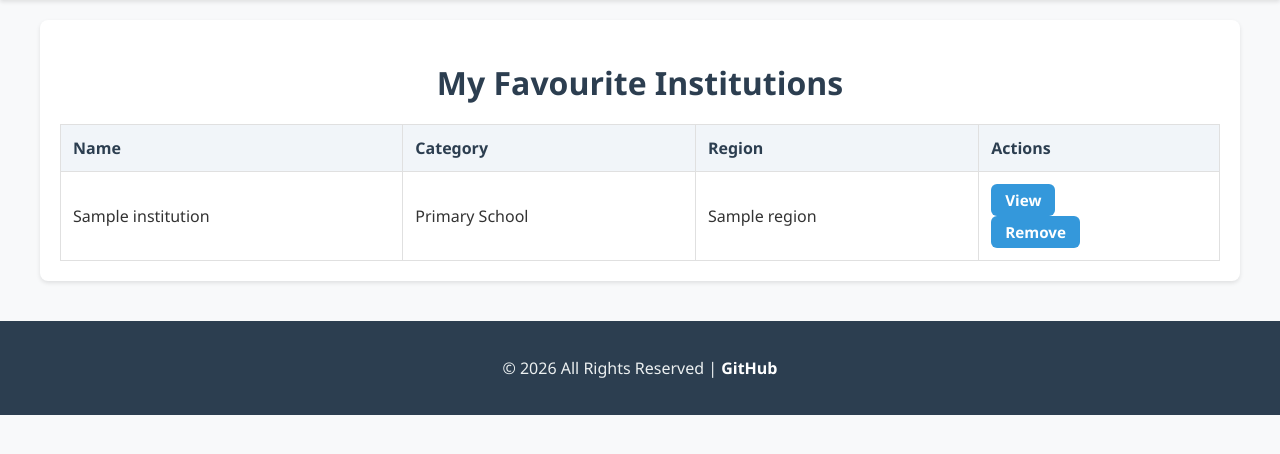
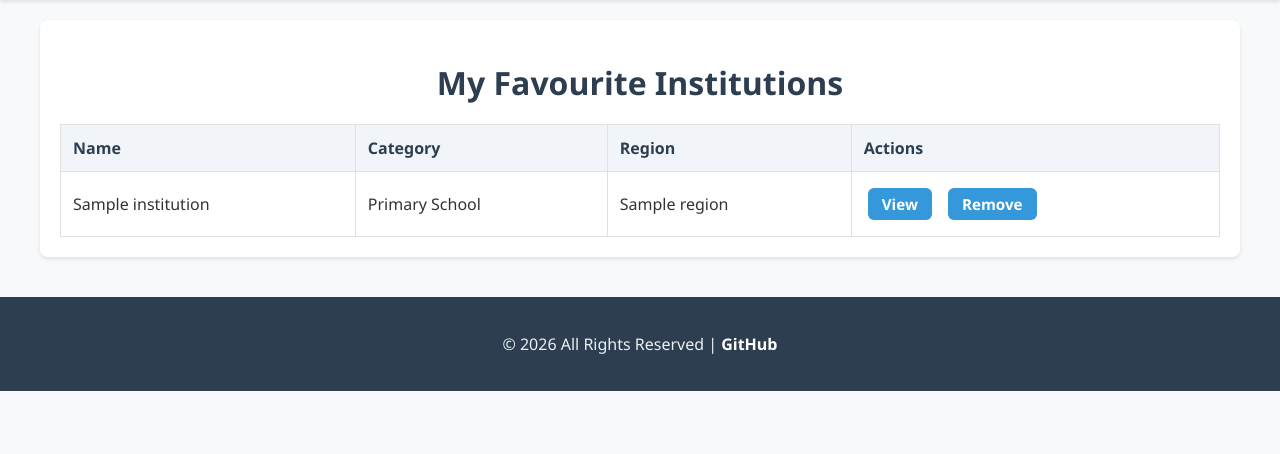
Before and after one commit to Simisolaoluuk/CS551Q_group_assignment_2, a Django app: page /favourites/ in a window 1280 px wide. Shown: the part 72-526 px from the top of the page. Run offline with Django 5.2, Linux system fonts and the light colour scheme; a user stored in the database is signed in; tables that the repository leaves empty hold one stand-in row (values such as "Sample post").

Commit message:
Favourite list action button styling improvements

```diff
--- a/institutions/static/css/style.css
+++ b/institutions/static/css/style.css
@@ -295,6 +295,20 @@ tr:nth-child(even) {
 /* Table hover effect */
 tr:hover {
     background-color: #f1f5f9;
+}
+
+/* Action buttons inside table cells */
+td .table-link,
+td .table-button {
+    margin: 4px;
+}
+
+/* Favourite action buttons */
+.favourite-actions {
+    display: flex;
+    gap: 8px;
+    align-items: center;
+    flex-wrap: wrap;
 }
 
 /* Highlighted winner cells */
```
